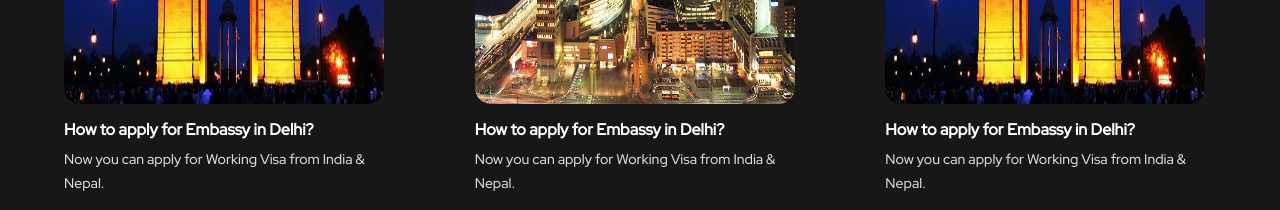
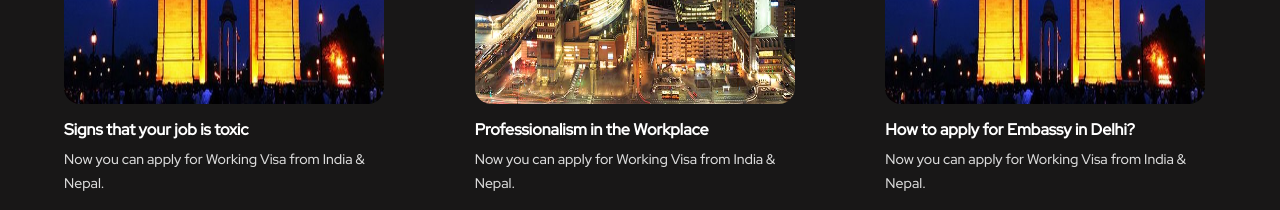
Before and after one commit to ashrinkc/JobPortal, a React (Create React App) app: page / in a window 1280 px wide. Shown: the part 3560-3770 px from the top of the page. Built offline with nearby package versions, Linux system fonts and the light colour scheme; a web font is replaced by a local one.

Commit message:
added blogs

```diff
--- a/src/Page/Blogs/IndividualBlog.js
+++ b/src/Page/Blogs/IndividualBlog.js
@@ -34,6 +34,7 @@ const IndividualBlog = () => {
           <h1>{title}</h1>
           <img src={image} />
           <p>{desc}</p>
+          {/* <p>{desc.slice(500)}</p> */}
         </div>
       </div>
       <Footer />
--- a/src/Page/Home/Home.js
+++ b/src/Page/Home/Home.js
@@ -292,7 +292,7 @@ const Home = () => {
               <div className="careerInfo">
                 <img src={delhi} />
                 <div>
-                  <h6>How to apply for Embassy in Delhi?</h6>
+                  <h6>Signs that your job is toxic</h6>
                   <small>
                     Now you can apply for Working Visa from India & Nepal.{" "}
                   </small>
@@ -301,7 +301,7 @@ const Home = () => {
               <div className="careerInfo">
                 <img src={pland} />
                 <div>
-                  <h6>How to apply for Embassy in Delhi?</h6>
+                  <h6>Professionalism in the Workplace</h6>
                   <small>
                     Now you can apply for Working Visa from India & Nepal.{" "}
                   </small>
--- a/src/Page/Home/home.css
+++ b/src/Page/Home/home.css
@@ -134,7 +134,6 @@
     margin-top: 10vh;
     width: 100%;
     justify-content: center;
-
 }
 
 .tasknum{
```
Also changed, not shown: 1 other file (tests, documents, lock files or other folders).
